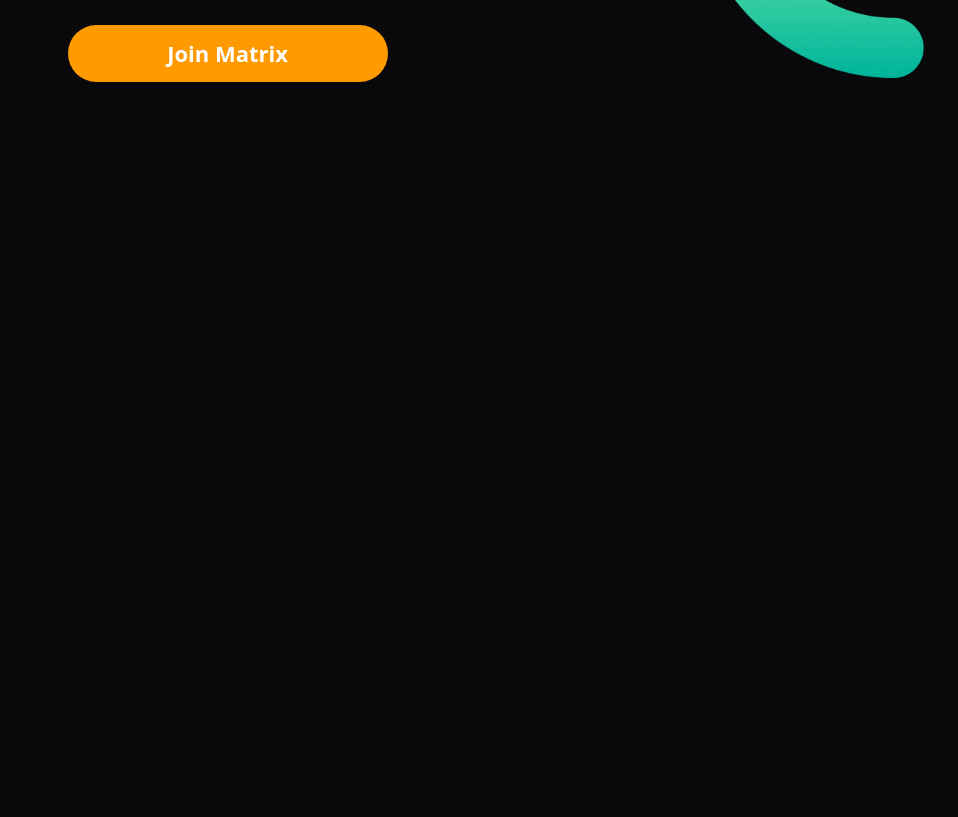
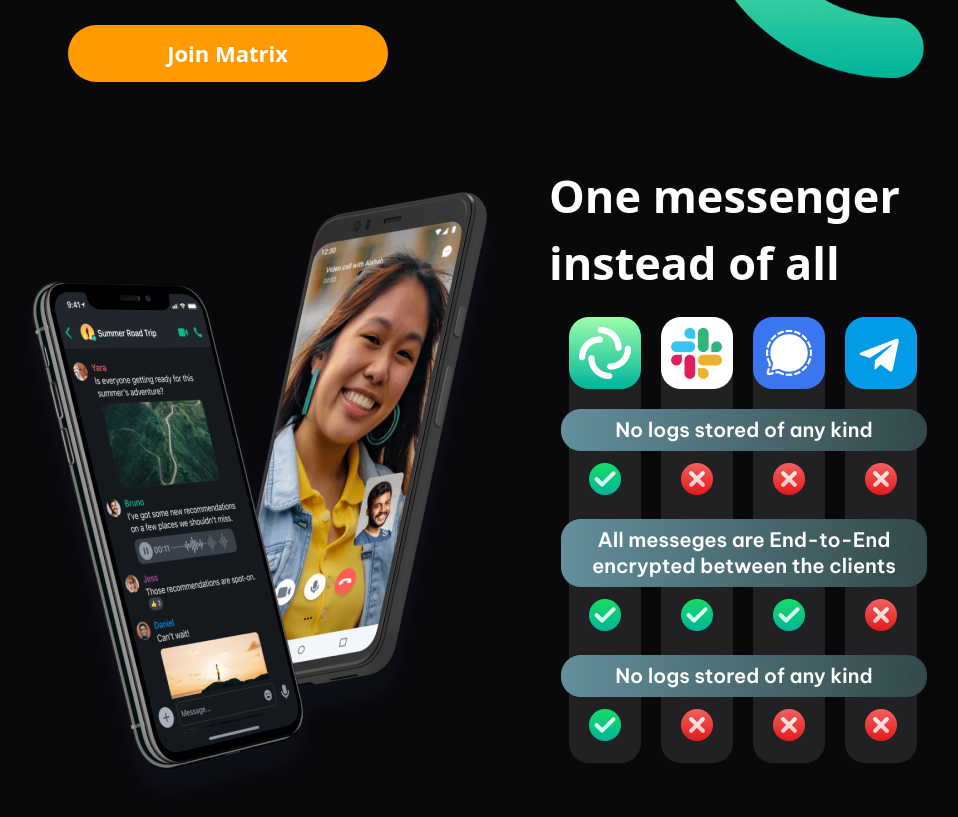
Before and after one commit to bahtierpulotov/homework15, a website: page src/index.html in a window 1280 px wide. Shown: the part 540-1357 px from the top of the page, without its empty margins (54-1012 px from the left). Before the commit the page ends 800 px from the top, so only its background shows below. Drawn offline with nearby package versions, Linux system fonts and the light colour scheme; files that its build step writes are made by us from their sources.

Commit message:
2 section

```diff
--- a/src/index.html
+++ b/src/index.html
@@ -20,5 +20,16 @@
             </div>
         </section>
     </header>
+    <main>
+        <section class="max-w-300 m-auto w-[90%] flex flex-col xl:flex-row gap-10 py-10">
+            <div>
+                <div><img src="./image 54.png" alt=""></div>
+            </div>
+            <div class="flex flex-col gap-5">
+                <p class="text-white text-center xl:text-start text-[34px] xl:text-[45px] font-bold xl:w-100">One messenger instead of all</p>
+                <div><img src="./Group 142317.png" alt=""></div>
+            </div>
+        </section>
+    </main>
 </body>
 </html>
```
Also changed, not shown: src/Group 142317.png (added), src/image 54.png (added).
